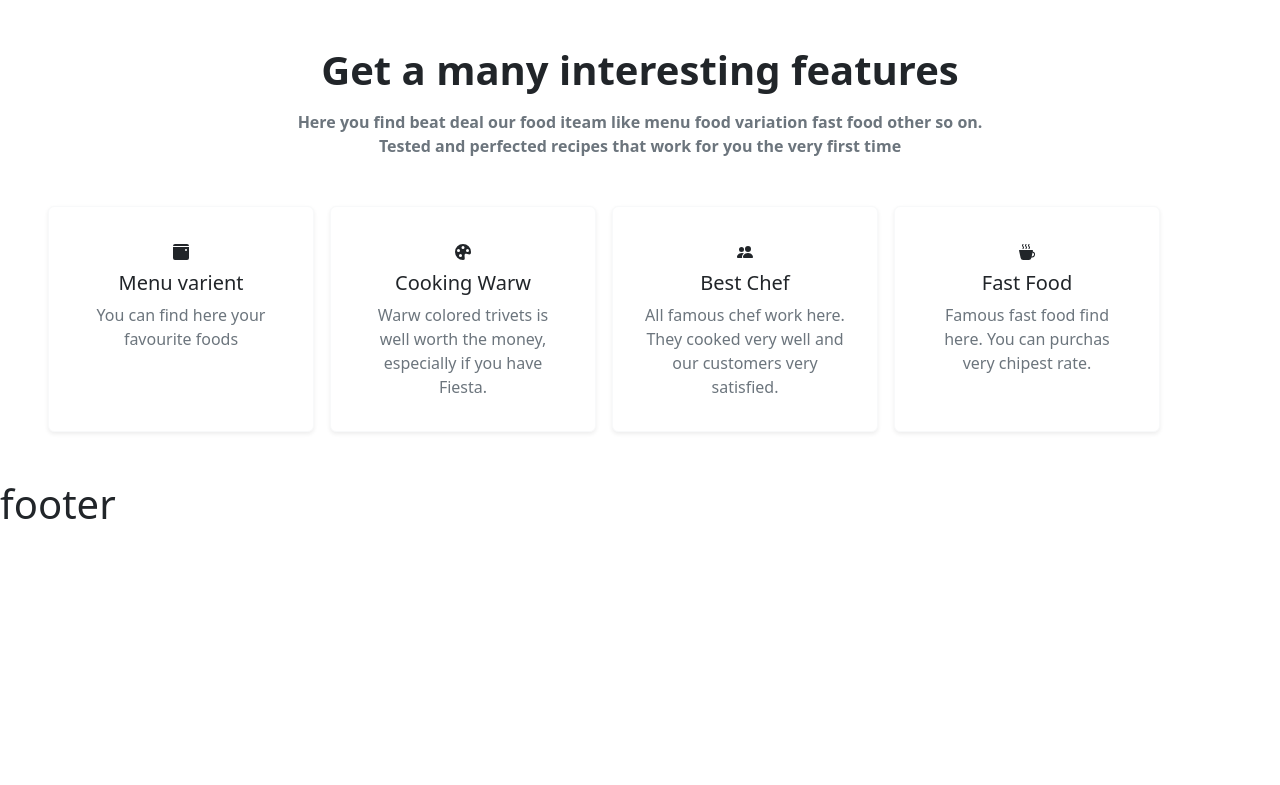
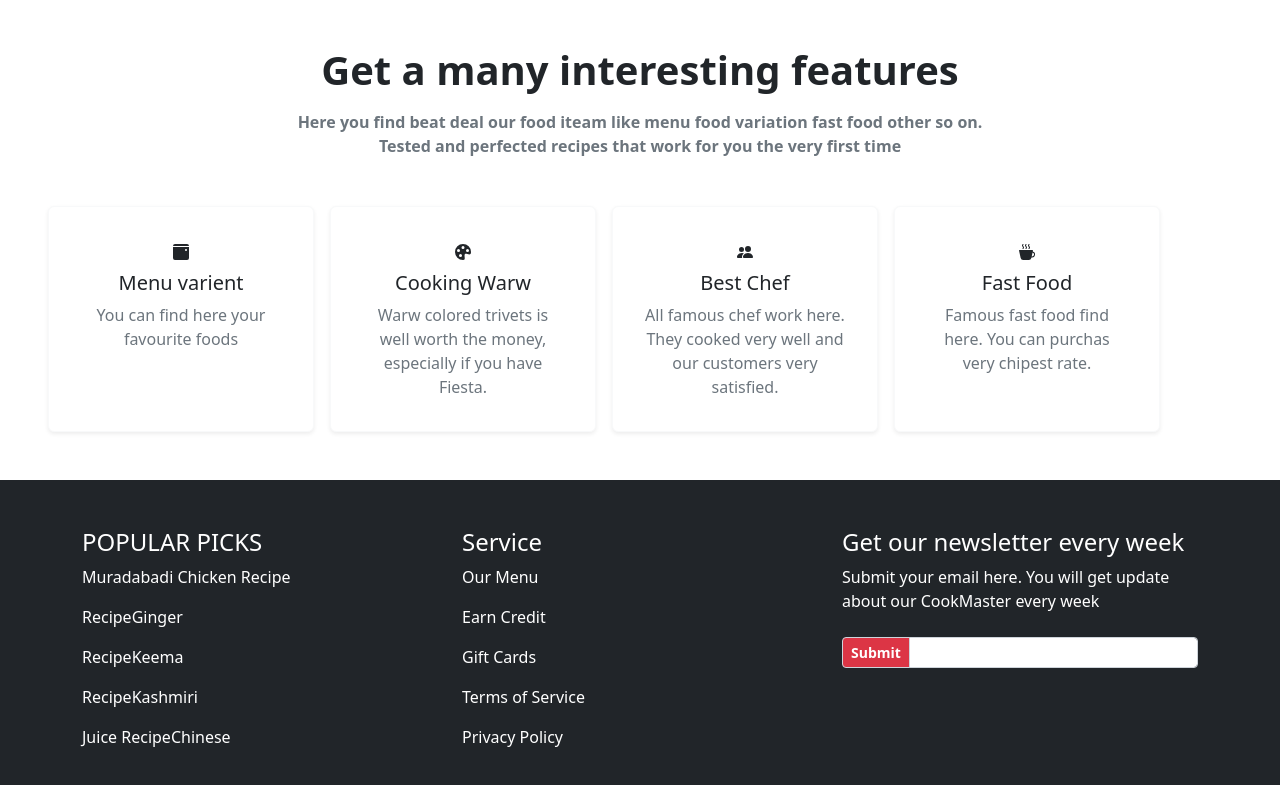
Before and after one commit to hasanali112/cooking-master-client, a React (Vite) app: page / in a window 1280 px wide. Shown: the part 521-1306 px from the top of the page. Before the commit the page ends 1057 px from the top, so only its background shows below. Built offline with nearby package versions, Linux system fonts and the light colour scheme.

Commit message:
footer add in ui

```diff
--- a/src/Shared/Footer.jsx
+++ b/src/Shared/Footer.jsx
@@ -1,11 +1,46 @@
-import React from 'react';
+import React from "react";
+import Container from "react-bootstrap/Container";
+import Row from "react-bootstrap/Row";
+import Col from "react-bootstrap/Col";
+import InputGroup from 'react-bootstrap/InputGroup';
+import Form from 'react-bootstrap/Form';
 
 const Footer = () => {
-    return (
-        <div>
-            <h1>footer</h1>
-        </div>
-    );
+  return (
+    <div className="bg-dark p-5">
+      <Container>
+        <Row>
+          <Col lg={4}>
+            <h4 className="text-white">POPULAR PICKS</h4>
+            <p className="text-white">Muradabadi Chicken Recipe</p>
+            <p className="text-white">RecipeGinger</p>
+            <p className="text-white">RecipeKeema</p>
+            <p className="text-white">RecipeKashmiri</p>
+            <p className="text-white">Juice RecipeChinese</p>
+          </Col>
+          <Col lg={4}>
+            <h4 className="text-white">Service</h4>
+            <p className="text-white">Our Menu</p>
+            <p className="text-white">Earn Credit</p>
+            <p className="text-white">Gift Cards</p>
+            <p className="text-white">Terms of Service</p>
+            <p className="text-white">Privacy Policy</p>
+          </Col>
+          <Col lg={4}>
+              <h4 className="text-white">Get our newsletter every week</h4>
+              <p className="text-white">Submit your email here. You will get update about our CookMaster every week</p>
+              <InputGroup size="sm" className="mb-3 mt-4">
+              <InputGroup.Text id="inputGroup-sizing-sm" className=" bg-danger"> <span className="text-white fw-bold">Submit</span></InputGroup.Text>
+              <Form.Control
+              aria-label="Small"
+              aria-describedby="inputGroup-sizing-sm"
+               />
+               </InputGroup>
+          </Col>
+        </Row>
+      </Container>
+    </div>
+  );
 };
 
 export default Footer;
```
